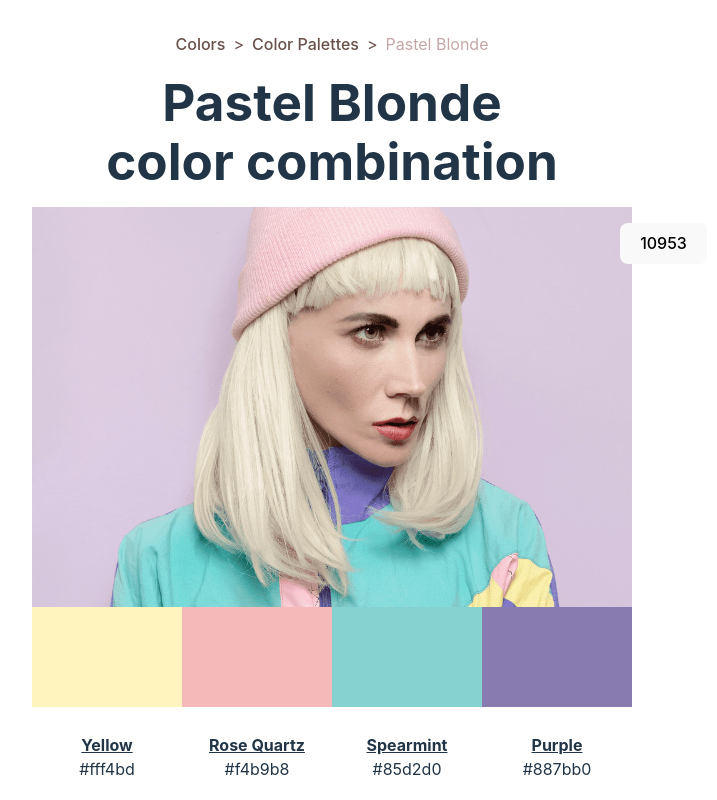
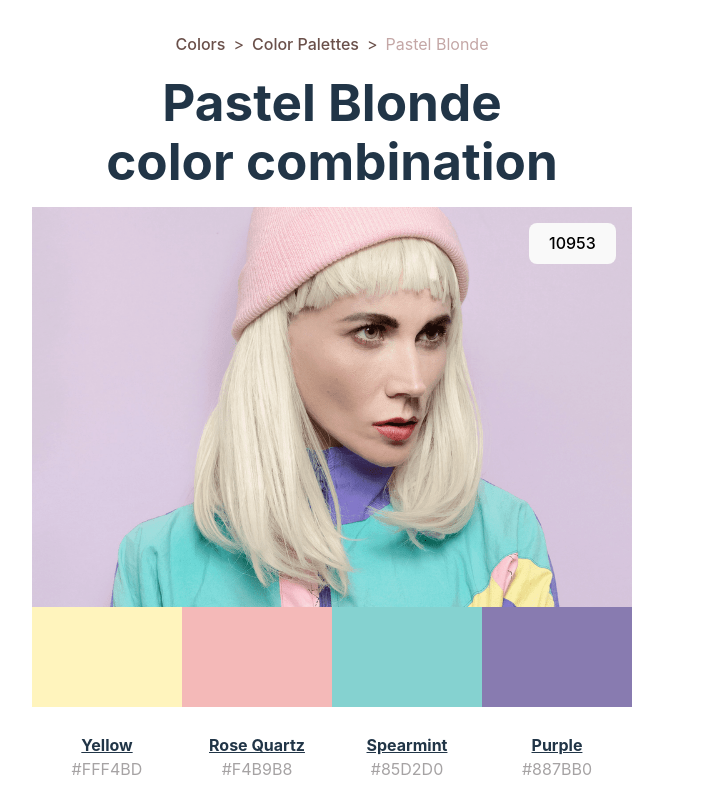
Before and after one commit to nhanquach/dynamic-template-header, a Vue app: page / in a window 1280 px wide. Shown: the top 800 px of the page, without its empty margins (308-1025 px from the left). Built offline with nearby package versions, Linux system fonts and the light colour scheme.

Commit message:
feat: support copy hex code by clicking on color

```diff
--- a/src/components/SelectedPalette.vue
+++ b/src/components/SelectedPalette.vue
@@ -1,14 +1,18 @@
 <template>
   <div class="selected-palette">
-    <img :src="image" alt="Selected Palette" />
-    <div class="like-counts">
-      <button class="like-button" @click="like">
-        {{ likeCount }}
-      </button>
+    <div class="palette-thumbnail">
+      <img :src='"../_images/Thumbnail/" + props.palette.featuredImage.url' class="palette-thumbnail__image"
+        alt="palette thumbnail" />
+      <div class="like-counts">
+        <button class="like-button" @click="like">
+          {{ likeCount }}
+        </button>
+      </div>
     </div>
     <div class="colors">
-      <div v-for="(color, index) in colors" :key="index" class="color-box">
-        <div :style="{ backgroundColor: color.hex }" class="color-box__color" />
+      <div v-for="(color, index) in palette.colors" :key="index" class="color-box">
+        <div :style="{ backgroundColor: color.hex }" class="color-box__color" :data-copy-text="copyStatus"
+          @click="copyHexCode(color.hex)" />
         <div class="color-box__description">
           <div class="color-box-description__name">{{ color.name }}</div>
           <div class="color-box-description__hex-code">{{ color.hex }}</div>
@@ -26,13 +30,8 @@ const props = defineProps<{
   palette: Combination
 }>()
 
-console.log({ props })
-
 const liked = ref(false)
-
-// TODO: Remove computed and just use props
-const colors = computed(() => props.palette.colors)
-const image = computed(() => "../_images/Thumbnail/" + props.palette.featuredImage.url)
+const copyStatus = ref('Copy')
 
 const like = () => {
   liked.value = !liked.value
@@ -41,6 +40,20 @@ const like = () => {
 const likeCount = computed(() => {
   return liked.value ? props.palette.likes + 1 : props.palette.likes
 })
+
+const copyHexCode = async (hexCode: string) => {
+  try {
+    await navigator.clipboard.writeText(hexCode)
+    copyStatus.value = '✓'
+  } catch (e) {
+    console.error(e)
+    copyStatus.value = 'Cannot copy'
+  } finally {
+    setTimeout(() => {
+      copyStatus.value = 'Copy'
+    }, 500);
+  }
+}
 
 </script>
 
@@ -54,8 +67,14 @@ const likeCount = computed(() => {
   width: 100%;
 }
 
-img {
+.palette-thumbnail {
   max-width: 600px;
+  display: flex;
+  position: relative
+}
+
+.palette-thumbnail__image {
+  width: 100%;
   height: auto;
 }
 
@@ -75,7 +94,26 @@ img {
 .color-box__color {
   width: 150px;
   height: 100px;
+  position: relative;
+  cursor: pointer
 }
+
+.color-box__color::before {
+  content: attr(data-copy-text);
+  position: absolute;
+  top: 50%;
+  left: 50%;
+  transform: translate(-50%, -50%);
+  opacity: 0;
+  transition: opacity 0.3s ease;
+  color: white;
+  font-weight: bold;
+}
+
+.color-box__color:hover::before {
+  opacity: 1;
+}
+
 
 .color-box__description {
   display: flex;
@@ -89,5 +127,10 @@ img {
     font-weight: 700;
     text-decoration: underline;
   }
+
+  .color-box-description__hex-code {
+    text-transform: uppercase;
+    color: #a6a3a4
+  }
 }
 </style>
```
